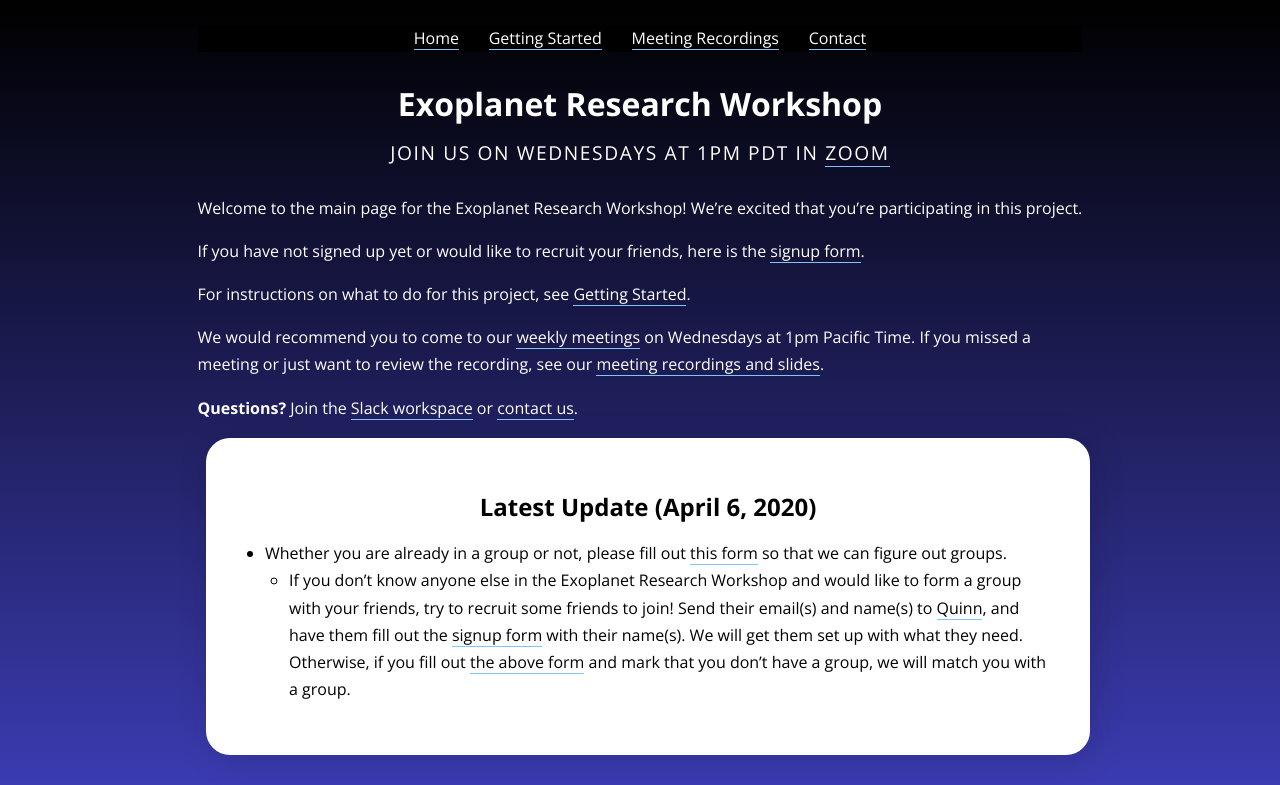
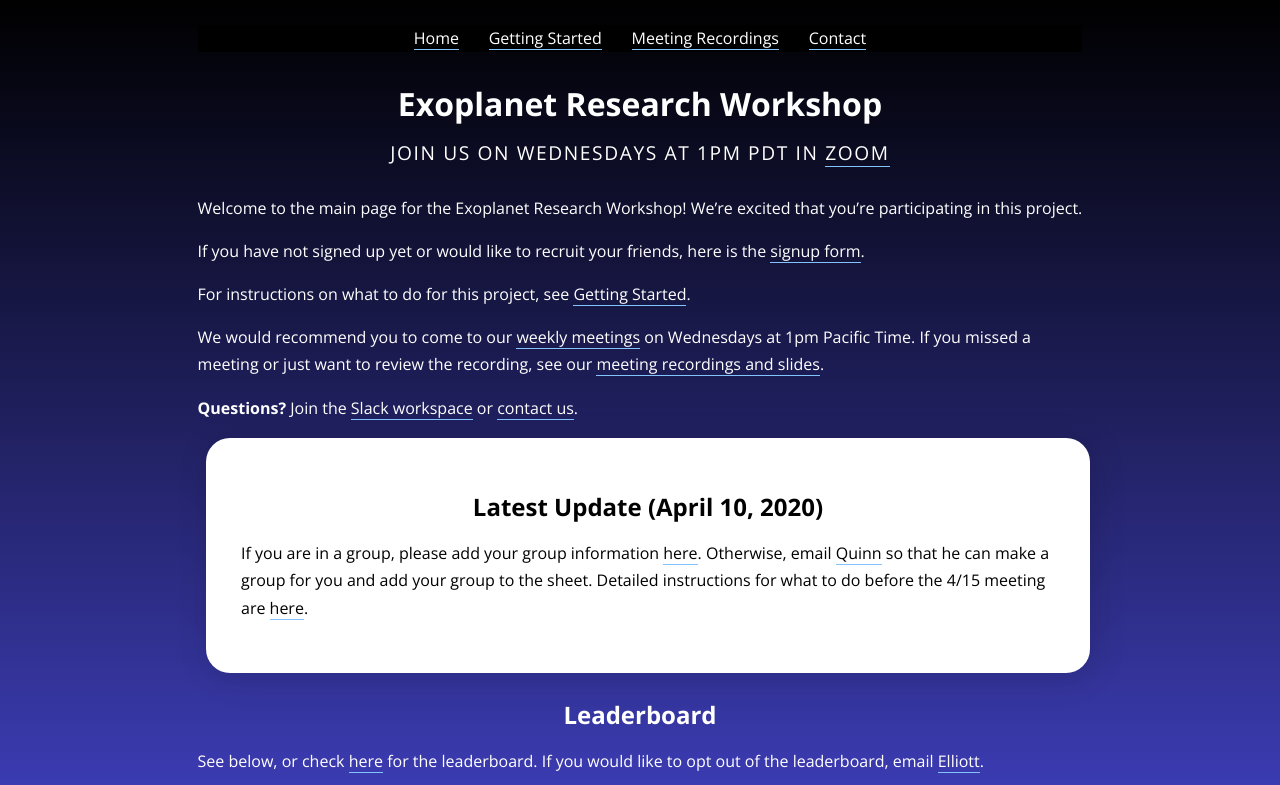
Before and after one commit to paigeyeung/exoplanetresearchworkshop, a Jekyll site: the page built from index.md, in a window 1280 px wide. Shown: the top 785 px of the page. Built offline with Jekyll 4.4.1, drawn with Linux system fonts in a browser that asks for light colours.

Commit message:
Update announcement (4/10)

```diff
--- a/index.md
+++ b/index.md
@@ -21,10 +21,9 @@ We would recommend you to come to our [weekly meetings](https://stanford.zoom.us
 
 <div class="light-box" markdown="1">
 
-## Latest Update (April 6, 2020)
+## Latest Update (April 10, 2020)
 
-* Whether you are already in a group or not, please fill out [this form](https://docs.google.com/forms/d/e/1FAIpQLSf549CDUdYCOVv7XSJY26KR9J83XYTHY-z7NHrbZQfv456u4g/viewform?usp=sf_link){:target="_blank"} so that we can figure out groups.
-    * If you don't know anyone else in the Exoplanet Research Workshop and would like to form a group with your friends, try to recruit some friends to join! Send their email(s) and name(s) to [Quinn](mailto:qperian@ohs.stanford.edu){:target="_blank"}, and have them fill out the [signup form](https://docs.google.com/forms/d/e/1FAIpQLSdYdnDFFS7MinZQbgGAxN3ULTTshf0Q3tvWsC1YjVQKXwWkeQ/viewform?usp=send_form){:target="_blank"} with their name(s). We will get them set up with what they need. Otherwise, if you fill out [the above form](https://docs.google.com/forms/d/e/1FAIpQLSf549CDUdYCOVv7XSJY26KR9J83XYTHY-z7NHrbZQfv456u4g/viewform?usp=sf_link){:target="_blank"} and mark that you don't have a group, we will match you with a group.
+If you are in a group, please add your group information [here](https://docs.google.com/spreadsheets/d/1HP2-14ZMguOPumY4elrvI0DWXtu5y-hBAa-Vdq0m_h8/edit?usp=sharing){:target=_blank}. Otherwise, email [Quinn](mailto:perian@ohs.stanford.edu){:target="_blank"} so that he can make a group for you and add your group to the sheet. Detailed instructions for what to do before the 4/15 meeting are [here](https://docs.google.com/document/d/1eeHOUUWzGdqnjGcrdQWjdsOnXldMzAZCZPUTrDnUa_k/edit?usp=sharing){:target=_blank}.
 
 </div>
 
```
